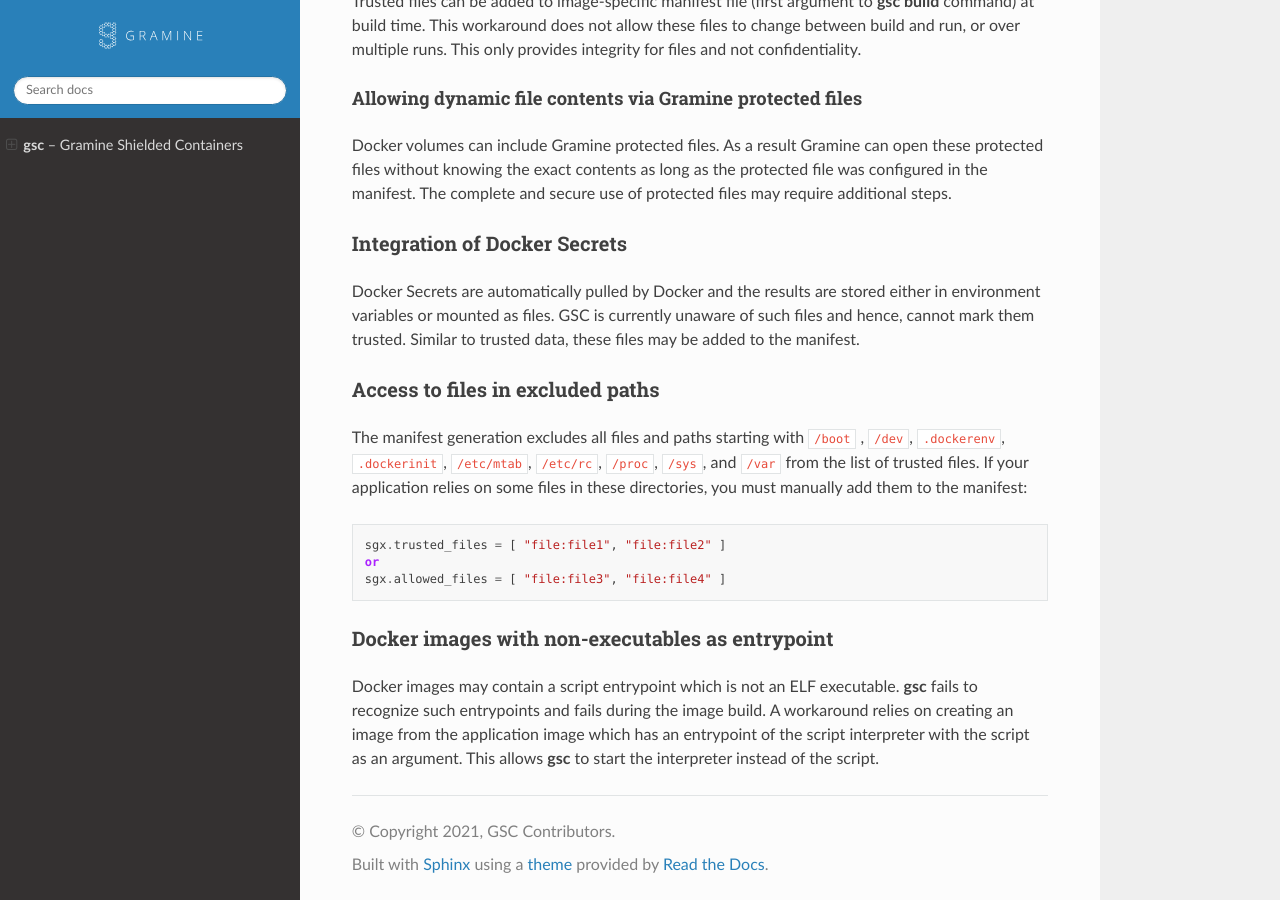
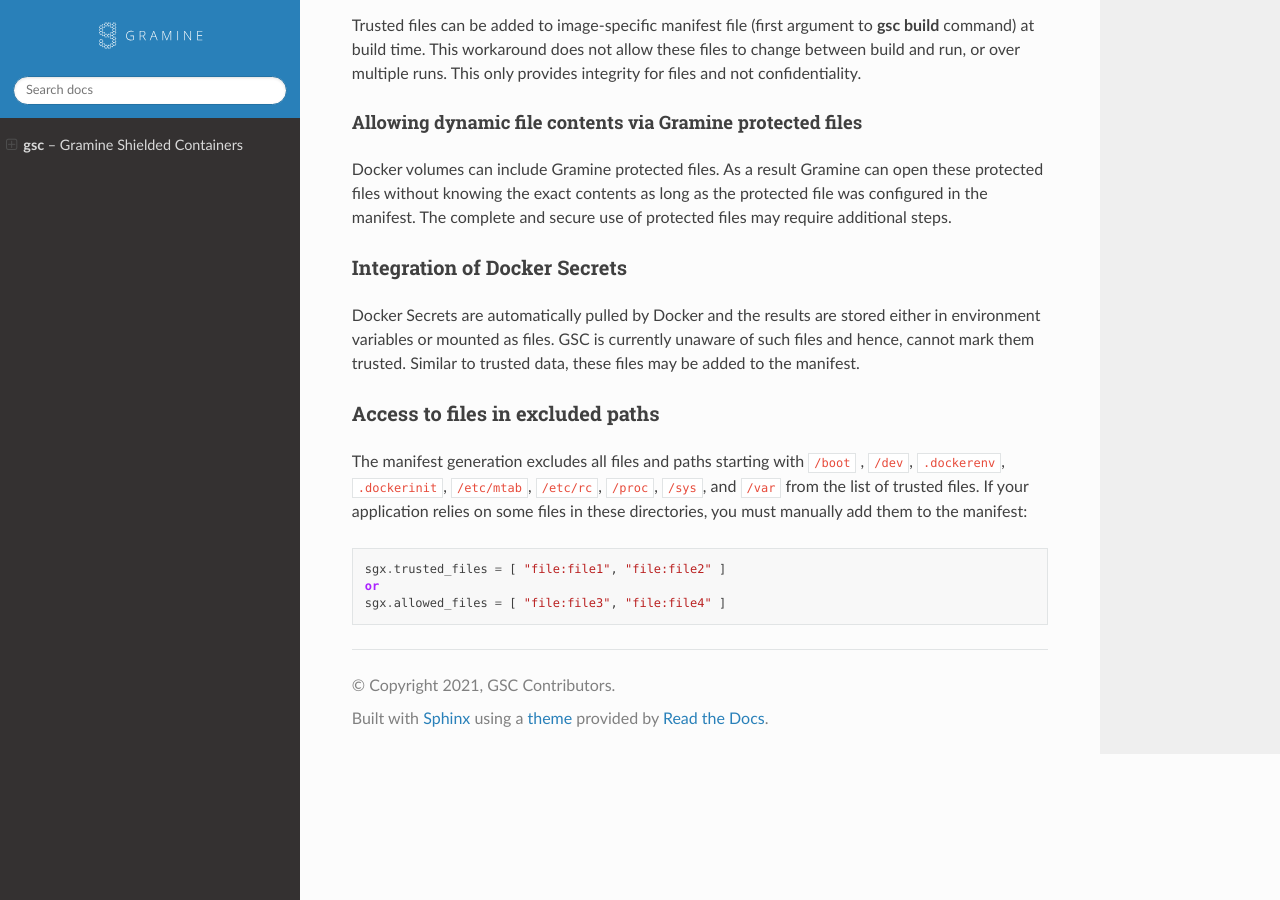
Before and after one commit to gramineproject/gsc, a Sphinx documentation site: the page built from Documentation/index.rst, in a window 1280 px wide and 900 px high, scrolled down 9391 px. Built offline with Sphinx 7.4.7 and the Read the Docs theme 2.0.0, drawn with Linux system fonts in a browser that asks for light colours; some of the changed text lies outside the part shown.

Commit message:
Update documentation to v1.3.1
This also removes a note about unimplemented "scripts as entrypoints"
(previously, Gramine only supported binaries as entrypoints). This
feature is implemented in Gramine v1.3.1.

Signed-off-by: Dmitrii Kuvaiskii <dmitrii.kuvaiskii@intel.com>

```diff
--- a/Documentation/index.rst
+++ b/Documentation/index.rst
@@ -528,12 +528,3 @@ you must manually add them to the manifest::
    sgx.trusted_files = [ "file:file1", "file:file2" ]
    or
    sgx.allowed_files = [ "file:file3", "file:file4" ]
-
-Docker images with non-executables as entrypoint
-------------------------------------------------
-
-Docker images may contain a script entrypoint which is not an ELF executable.
-:program:`gsc` fails to recognize such entrypoints and fails during the image
-build. A workaround relies on creating an image from the application image which
-has an entrypoint of the script interpreter with the script as an argument. This
-allows :program:`gsc` to start the interpreter instead of the script.
```
Also changed, not shown: other parts of Documentation/index.rst (+3 -3 lines).
